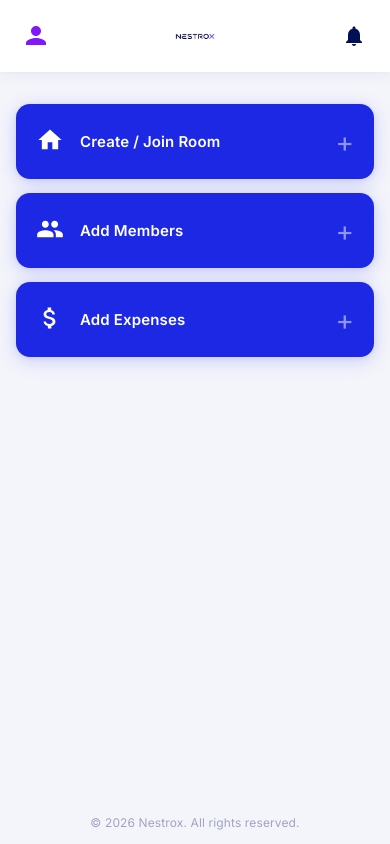
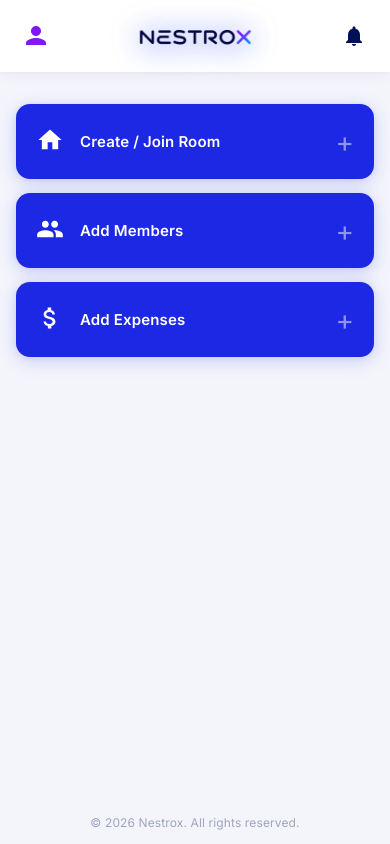
Before and after one commit to Nestrox-Organization/Nestrox, a plain HTML site: page Nestrox Frontend/dashboard.html in a window 390 px wide. Drawn offline with Linux system fonts and the light colour scheme.

Commit message:
changes to be committed

```diff
--- a/Nestrox Frontend/dashboard.css
+++ b/Nestrox Frontend/dashboard.css
@@ -105,10 +105,17 @@
 }
 
 .nav-brand-img {
-  height: 56px;
+  height: 158px;
   object-fit: contain;
   user-select: none;
   pointer-events: none;
+  filter: drop-shadow(0 0 14px rgba(93, 115, 255, 0.65)) drop-shadow(0 4px 12px rgba(93, 115, 255, 0.45));
+  transition: filter 0.3s ease, transform 0.3s ease;
+}
+
+.nav-brand:hover .nav-brand-img {
+  filter: drop-shadow(0 0 26px rgba(93, 115, 255, 0.95)) drop-shadow(0 6px 20px rgba(93, 115, 255, 0.65));
+  transform: scale(1.05);
 }
 
 /* ============================================================
@@ -448,7 +455,7 @@
   }
 
   .nav-brand-img {
-    height: 46px;
+    height: 130px;
   }
 
   .nav-btn svg {
@@ -492,7 +499,7 @@
   }
 
   .nav-brand-img {
-    height: 40px;
+    height: 116px;
   }
 
   .cards {
@@ -557,7 +564,7 @@
   }
 
   .nav-brand-img {
-    height: 34px;
+    height: 98px;
   }
 
   .cards {
```
